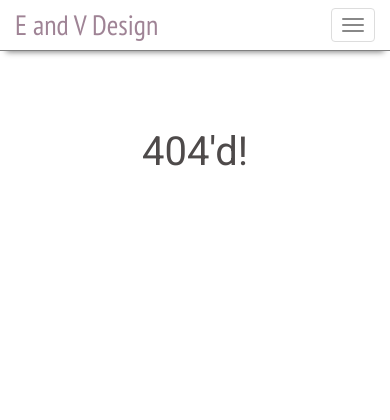
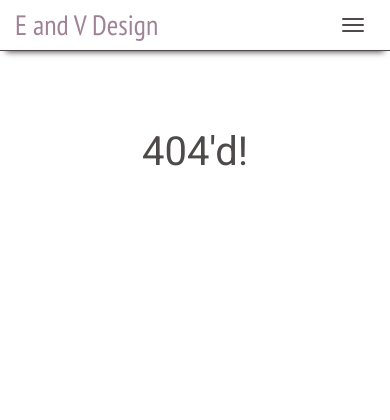
Before and after one commit to eliezerwohl/e-and-v-design, a PHP site: page /404.php in a window 390 px wide. Shown: the top 420 px of the page. Run offline with PHP 8.4, Linux system fonts and the light colour scheme; some libraries are stand-ins or nearby versions.

Commit message:
changed menu to better fit theme

```diff
--- a/styles/main.css
+++ b/styles/main.css
@@ -149,11 +149,27 @@ textarea:focus {
     color: #433544;
 }
 .navbar-default .navbar-nav>li>a:focus {
-    color: grey
+    color: #4e4a4a
 }
 .navbar-default .navbar-brand:hover {
     color: #775069;
     opacity: .7
+}
+
+.navbar-default .navbar-toggle {
+    border-color: transparent;
+}
+
+.navbar-default .navbar-toggle .icon-bar {
+    background-color: #4e4a4a;
+}
+
+.navbar-default .navbar-toggle:focus, .navbar-default .navbar-toggle:hover {
+    background-color: #775069;
+}
+
+.navbar-default .navbar-toggle:focus .icon-bar, .navbar-default .navbar-toggle:hover .icon-bar {
+    background-color: white;
 }
 .navbar ul li {
     font-size: 16px;
@@ -238,7 +254,7 @@ textarea:focus {
     background-color: #775069;
     color: white;
 }
-#front #clients-say h1 {
+#front #clients-say h2 {
     color: white;
 }
 #front #clients-say .carousel-inner .active {
@@ -271,10 +287,10 @@ textarea:focus {
 }
 .scrollNav {
     background: #fff;
-    border-bottom: 1px solid grey;
-    -webkit-box-shadow: 0 8px 6px -6px grey;
-    -moz-box-shadow: 0 8px 6px -6px grey;
-    box-shadow: 0 8px 6px -6px grey
+    border-bottom: 1px solid #4e4a4a;
+    -webkit-box-shadow: 0 8px 6px -6px #4e4a4a;
+    -moz-box-shadow: 0 8px 6px -6px #4e4a4a;
+    box-shadow: 0 8px 6px -6px #4e4a4a
 }
 .topNav {
     border-bottom: none;
@@ -369,7 +385,7 @@ footer {
     }
     .container-fluid {
         background: #fff;
-        border-bottom: 1px solid grey
+        border-bottom: 1px solid #4e4a4a
     }
     #page h1 {
         font-size: 36px
@@ -379,6 +395,6 @@ footer {
     }
 }
 
-#four {
+#page #contact, #four {
   min-height: calc(100vh - 190px);
 }
```
Also changed, not shown: img/service-design.png, img/service-dev.png, img/service-seo.png, img/service-ux.png.
